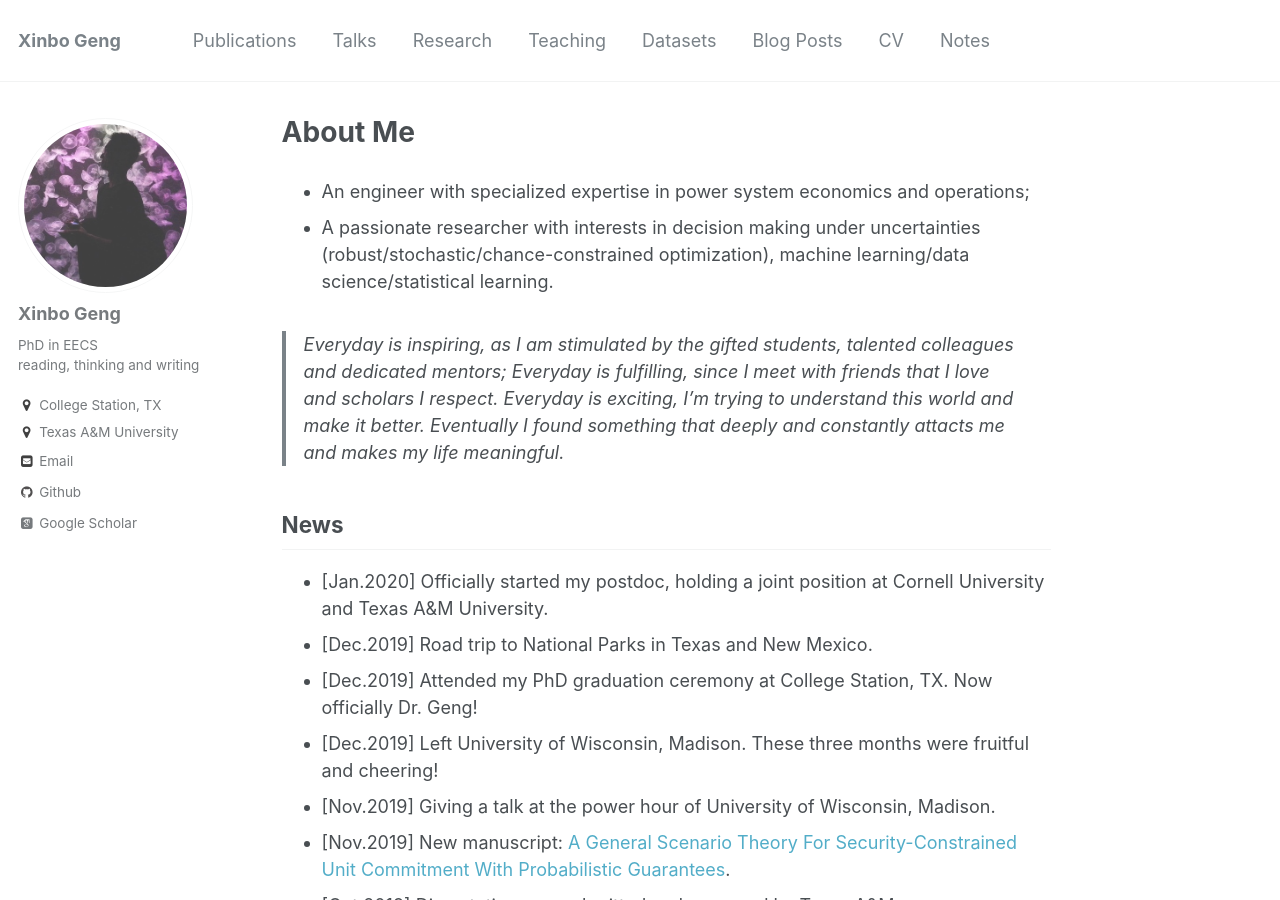
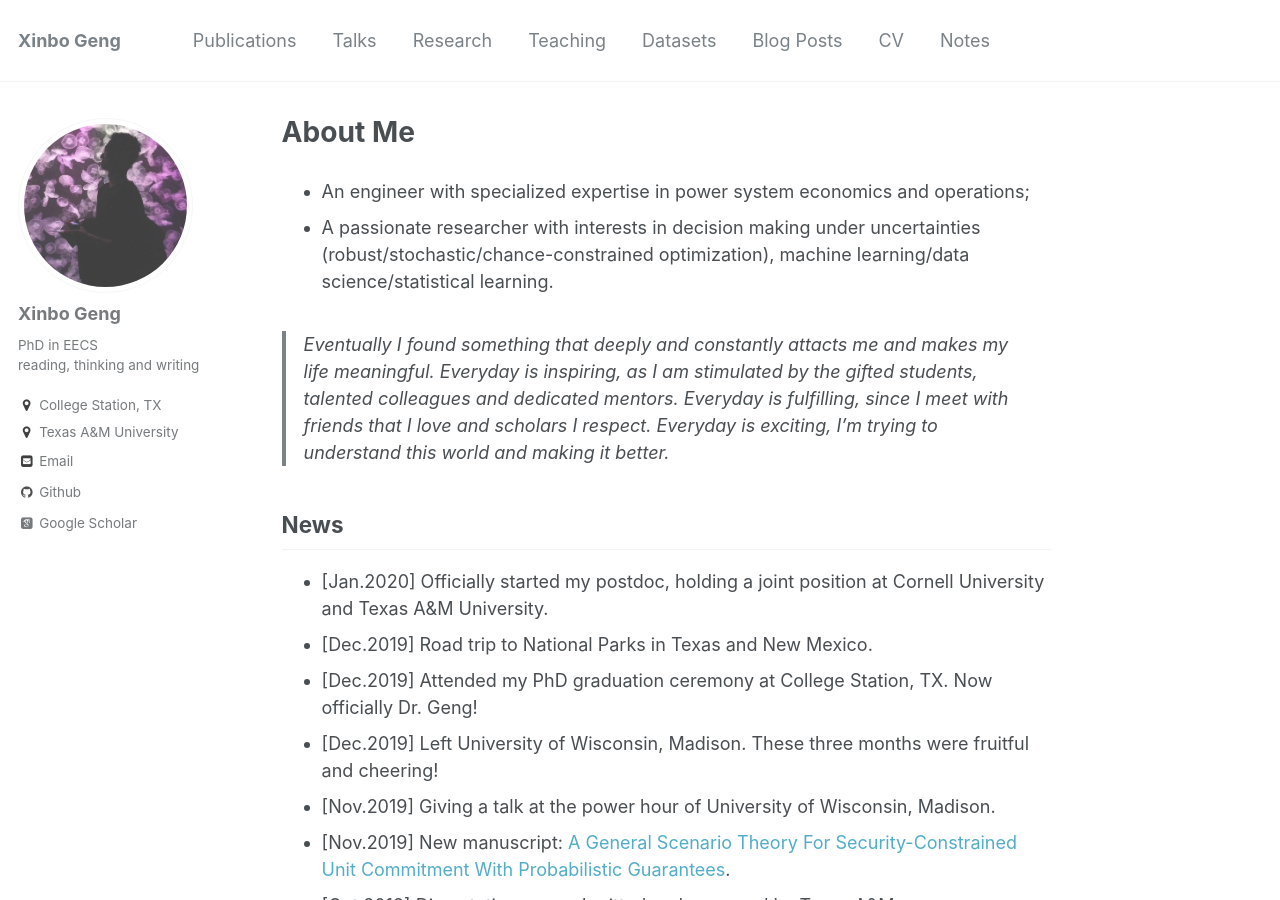
Before and after one commit to xb00dx/xb00dx.github.io, a Jekyll site: the page built from _pages/about.md, in a window 1280 px wide and 900 px high. Built offline with Jekyll 4.4.1, drawn with Linux system fonts in a browser that asks for light colours; some web fonts are replaced.

Commit message:
no message

```diff
--- a/_pages/about.md
+++ b/_pages/about.md
@@ -11,9 +11,10 @@ redirect_from:
 - An engineer with specialized expertise in power system economics and operations;
 - A passionate researcher with interests in decision making under uncertainties (robust/stochastic/chance-constrained optimization), machine learning/data science/statistical learning.
 
-> Everyday is inspiring, as I am stimulated by the gifted students, talented colleagues and dedicated mentors;
+> Eventually I found something that deeply and constantly attacts me and makes my life meaningful.
+> Everyday is inspiring, as I am stimulated by the gifted students, talented colleagues and dedicated mentors.
 > Everyday is fulfilling, since I meet with friends that I love and scholars I respect.
-> Everyday is exciting, I'm trying to understand this world and make it better. Eventually I found something that deeply and constantly attacts me and makes my life meaningful.
+> Everyday is exciting, I'm trying to understand this world and making it better.
 
 ## News
 - \[Jan.2020\] Officially started my postdoc, holding a joint position at Cornell University and Texas A&M University.
```
